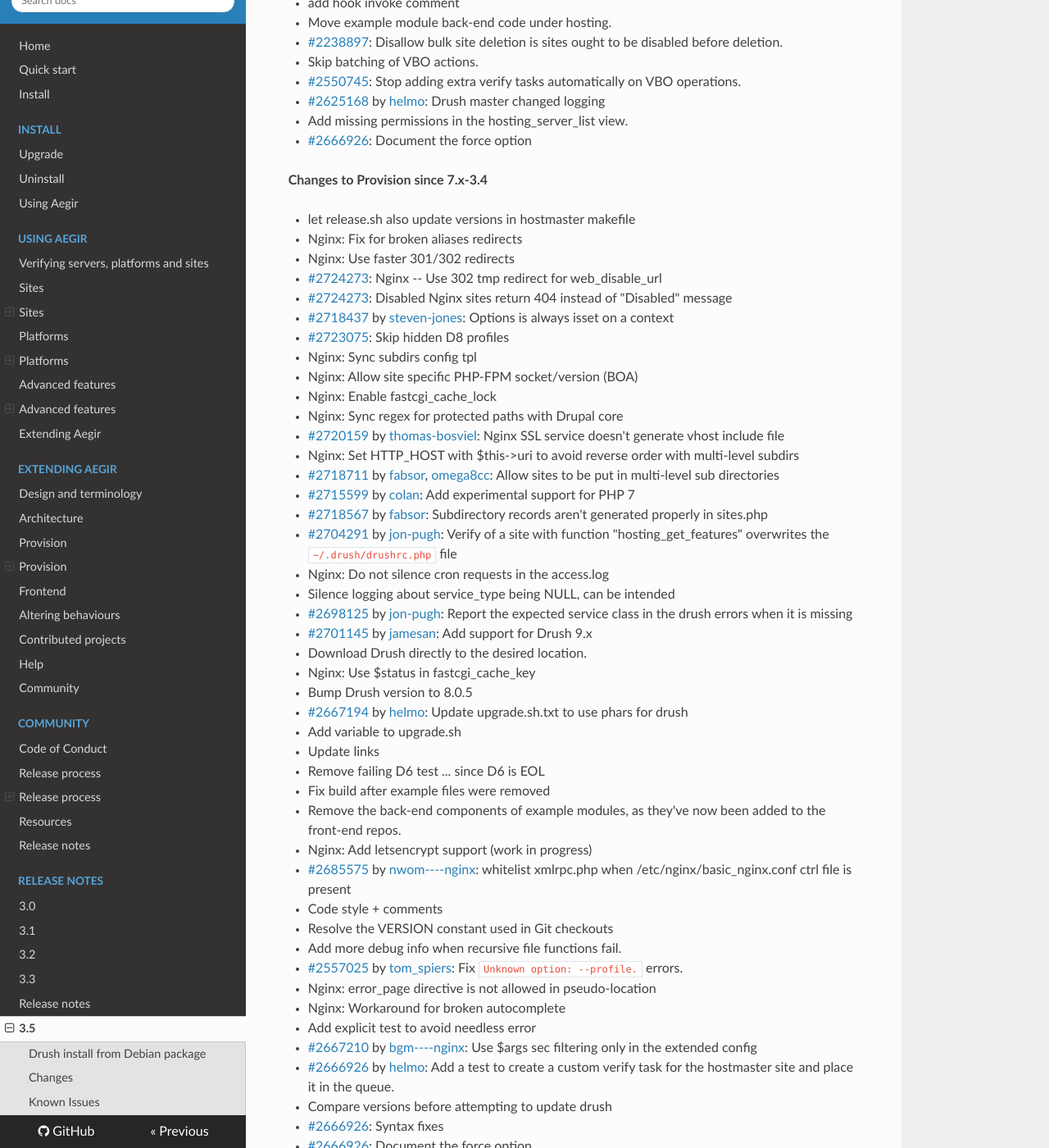
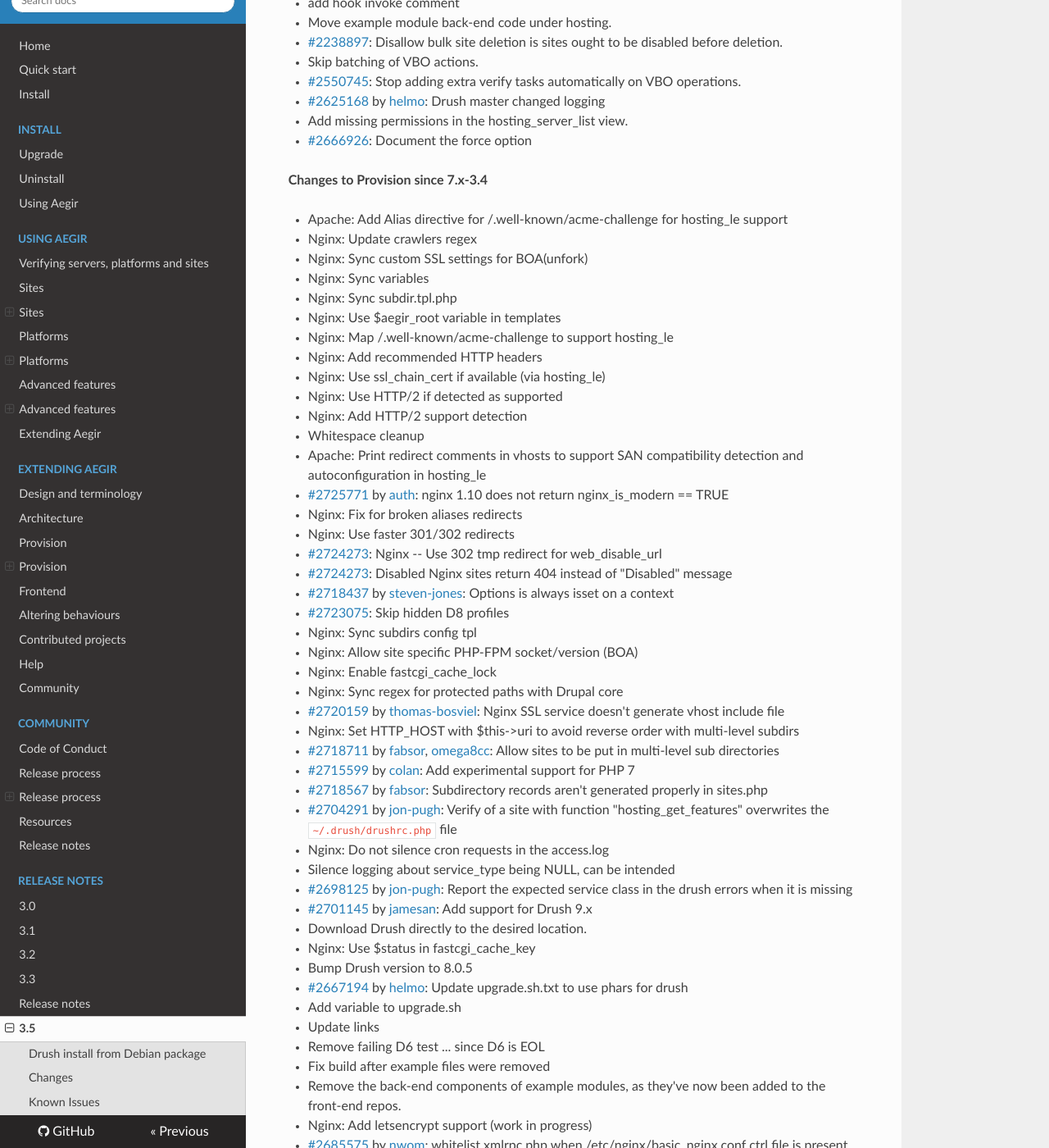
Before and after one commit to aegir-project/documentation, an MkDocs documentation site: the page built from docs/release-notes/3.5.md, in a window 1280 px wide and 1400 px high, scrolled down 1764 px. Shown: the whole window at 82% size. Built offline with MkDocs 1.6.1, drawn with Linux system fonts in a browser that asks for light colours; nearby versions of some CDN libraries; old or Windows-style settings are respelled for this version of MkDocs; some of the changed text lies outside the part shown.

Commit message:
Finishing release notes

```diff
--- a/docs/release-notes/3.5.md
+++ b/docs/release-notes/3.5.md
@@ -70,7 +70,20 @@
 
 **Changes to Provision since 7.x-3.4**
 
-* let release.sh also update versions in hostmaster makefile
+* Apache: Add Alias directive for /.well-known/acme-challenge for hosting_le support
+* Nginx: Update crawlers regex
+* Nginx: Sync custom SSL settings for BOA(unfork)
+* Nginx: Sync variables
+* Nginx: Sync subdir.tpl.php
+* Nginx: Use $aegir_root variable in templates
+* Nginx: Map /.well-known/acme-challenge to support hosting_le
+* Nginx: Add recommended HTTP headers
+* Nginx: Use ssl_chain_cert if available (via hosting_le)
+* Nginx: Use HTTP/2 if detected as supported
+* Nginx: Add HTTP/2 support detection
+* Whitespace cleanup
+* Apache: Print redirect comments in vhosts to support SAN compatibility detection and autoconfiguration in hosting_le
+* [#2725771](https://www.drupal.org/node/2725771) by [auth](https://www.drupal.org//u/auth): nginx 1.10 does not return nginx_is_modern == TRUE
 * Nginx: Fix for broken aliases redirects
 * Nginx: Use faster 301/302 redirects
 * [#2724273](https://www.drupal.orgnode/2724273): Nginx -- Use 302 tmp redirect for web_disable_url
@@ -109,13 +122,19 @@
 * Nginx: error_page directive is not allowed in pseudo-location
 * Nginx: Workaround for broken autocomplete
 * Add explicit test to avoid needless error
-* [#2667210](https://www.drupal.orgnode/2667210) by [bgm----nginx](https://www.drupal.org/u/bgm----nginx): Use $args sec filtering only in the extended config
+* [#2667210](https://www.drupal.orgnode/2667210) by [bgm](https://www.drupal.org/u/bgm): Use $args sec filtering only in the extended config
 * [#2666926](https://www.drupal.orgnode/2666926) by [helmo](https://www.drupal.org/u/helmo): Add a test to create a custom verify task for the hostmaster site and place it in the queue.
 * Compare versions before attempting to update drush
 * [#2666926](https://www.drupal.orgnode/2666926): Syntax fixes
 * [#2666926](https://www.drupal.orgnode/2666926): Document the force option
 * [#2666926](https://www.drupal.orgnode/2666926): Test the hosting tasks queue
 * [#2661124](https://www.drupal.orgnode/2661124) by [kristofferwiklund](https://www.drupal.org/u/kristofferwiklund): D8 Site fails verification after db restore. (But site is working fine)
+
+
+**Changes to Eldir since 7.x-3.4**
+
+* [#2222979](https://www.drupal.org/node/2222979) by [jeremyr](https://www.drupal.org/u/jeremyr): Update CSS
+
 
 
 Known Issues
```
Also changed, not shown: other parts of docs/release-notes/3.5.md (+2 -2 lines), docs/community/release-process.md (+3 -3 lines).
